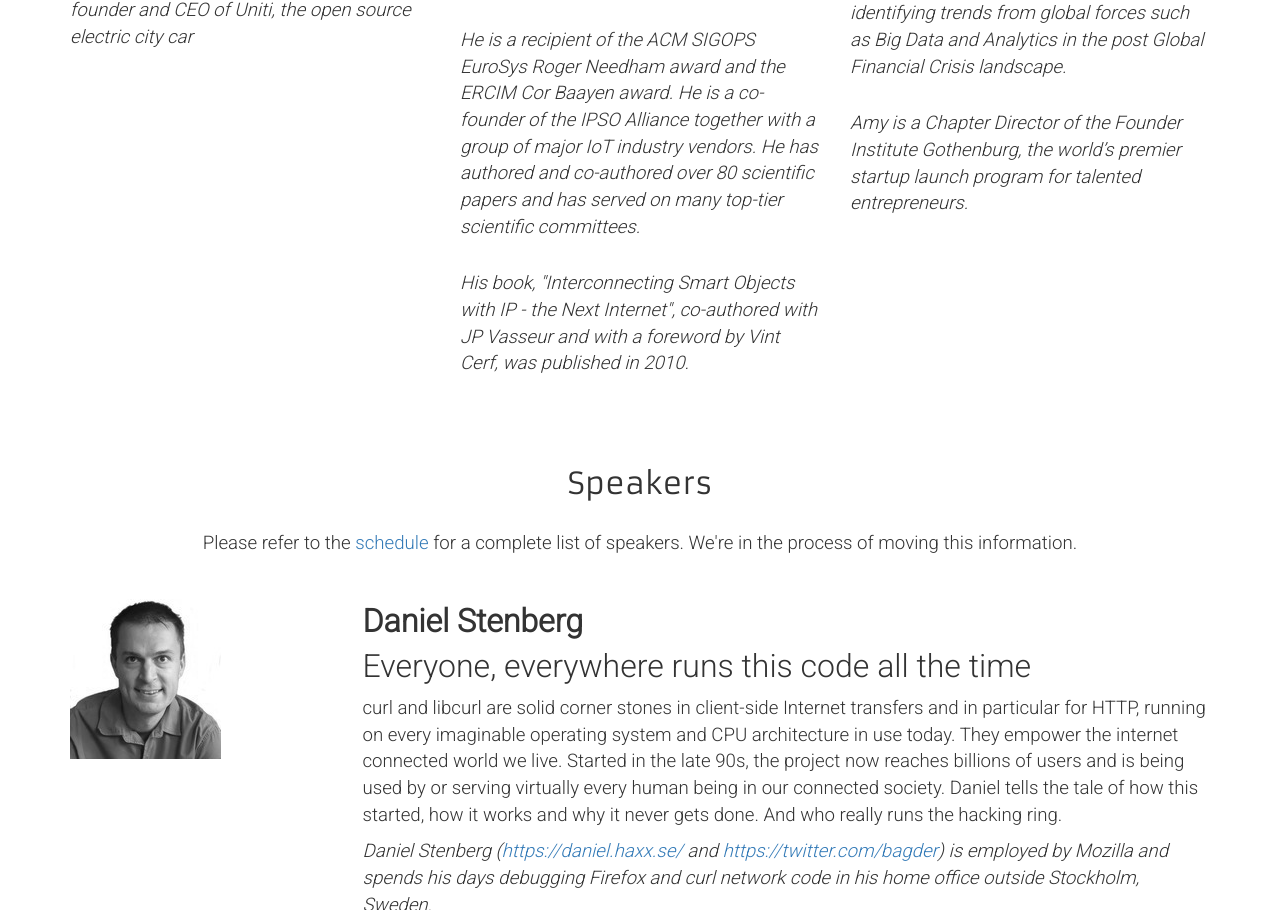
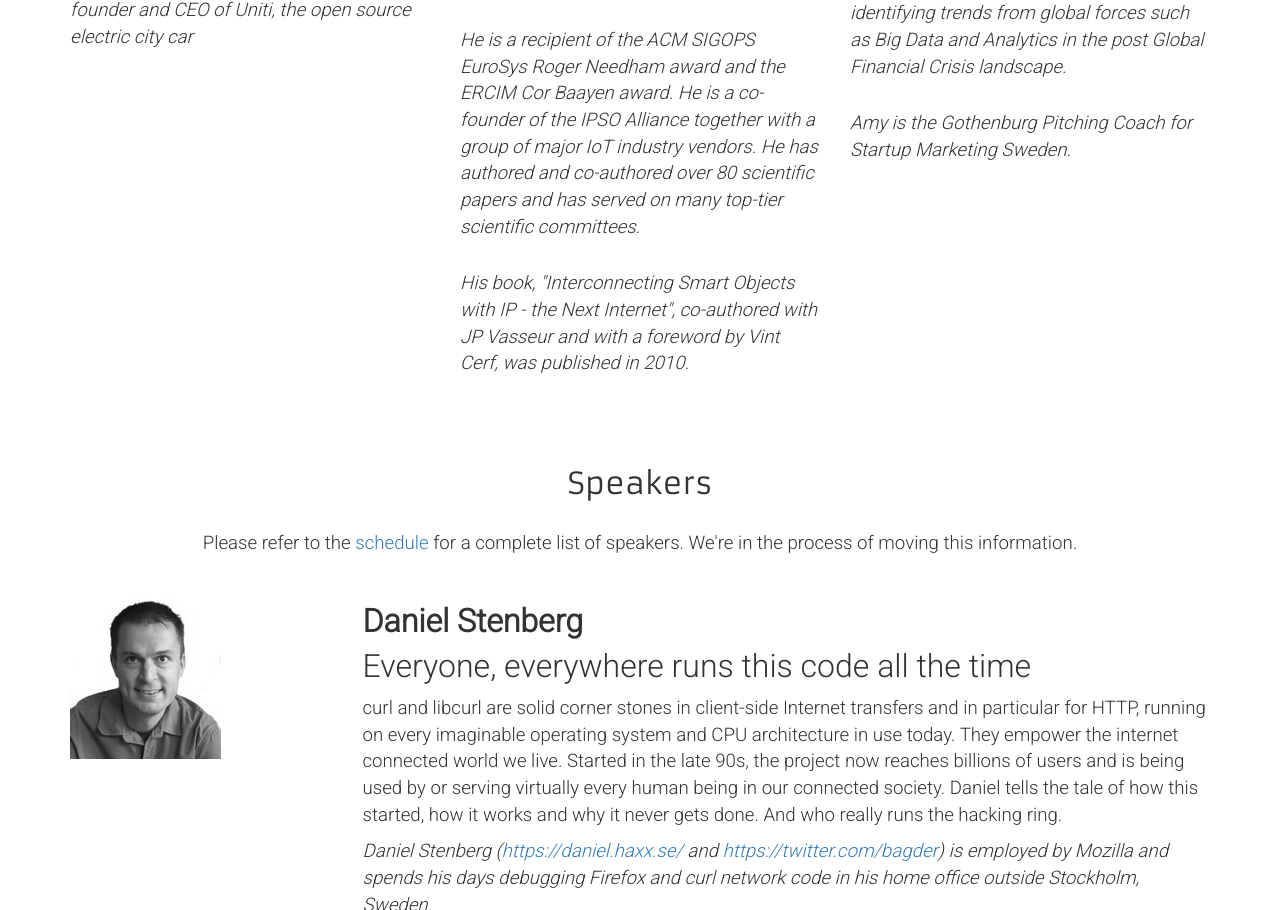
Before and after one commit to e8johan/foss-north-web, a plain HTML site: page index.html in a window 1280 px wide. Shown: the part 1620-2530 px from the top of the page. Drawn offline with nearby package versions, Linux system fonts and the light colour scheme.

Commit message:
Updated Amy's bio

```diff
--- a/index.html
+++ b/index.html
@@ -123,7 +123,7 @@
                     Amy’s experience includes: coaching global industry leaders at Harvard University, pitch judging for entrepreneurs in the Boston and Gothenburg Startup scene, interdisciplinary programming at the Innovation Lab and identifying trends from global forces such as Big Data and Analytics in the post Global Financial Crisis landscape.
                 </div>
                 <div class="kn-bio">
-                    Amy is a Chapter Director of the Founder Institute Gothenburg, the world’s premier startup launch program for talented entrepreneurs.
+                    Amy is the Gothenburg Pitching Coach for Startup Marketing Sweden.
                 </div>
             </div>
         </div>
```
